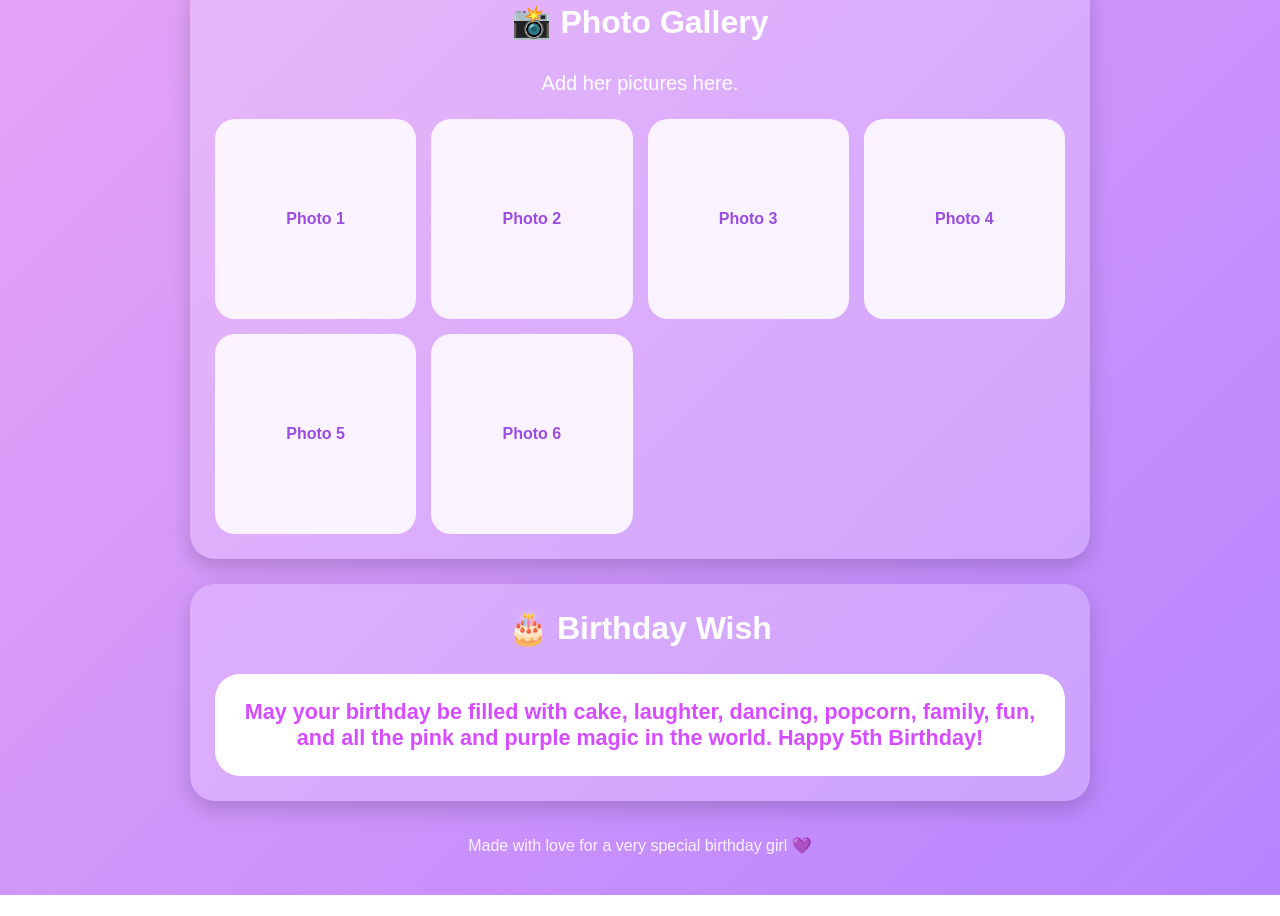
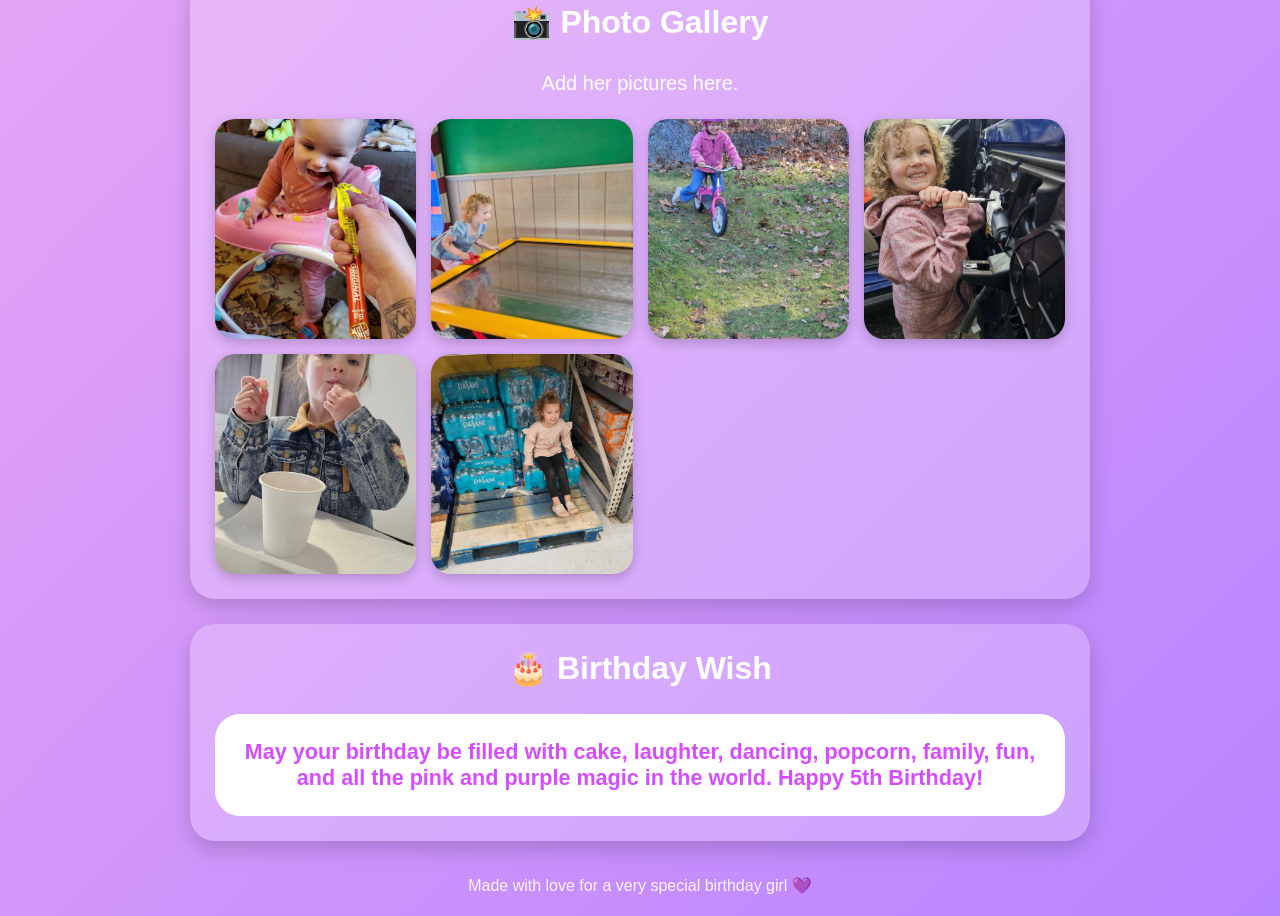
Before and after one commit to intensebruhh34/cyber-celebrations.com, a plain HTML site: page birthday.html in a window 1280 px wide. Shown: the part 1264-2180 px from the top of the page. Before the commit the page ends 2159 px from the top, so only its background shows below. Drawn offline with Linux system fonts and the light colour scheme.

Commit message:
Update birthday.html

```diff
--- a/birthday.html
+++ b/birthday.html
@@ -89,6 +89,13 @@
       grid-template-columns: repeat(auto-fit, minmax(160px, 1fr));
       gap: 15px;
       margin-top: 20px;
+    }
+    .gallery-photo {
+      width: 100%;
+      height: 220px;
+      object-fit: cover;
+      border-radius: 20px;
+      box-shadow: 0 4px 12px rgba(0,0,0,0.2);
     }
 
     .photo-box {
@@ -209,12 +216,12 @@
       <p>Add her pictures here.</p>
 
       <div class="gallery">
-        <div class="photo-box">Photo 1</div>
-        <div class="photo-box">Photo 2</div>
-        <div class="photo-box">Photo 3</div>
-        <div class="photo-box">Photo 4</div>
-        <div class="photo-box">Photo 5</div>
-        <div class="photo-box">Photo 6</div>
+     <img src="SlimJim.jpg" class="gallery-photo">
+     <img src="AirHockey.jpg" class="gallery-photo">
+     <img src="Bike.jpg" class="gallery-photo">
+     <img src="Car.jpg" class="gallery-photo">
+     <img src="Cup.jpg" class="gallery-photo">
+     <img src="Water.jpg" class="gallery-photo">
       </div>
     </section>
 
```
